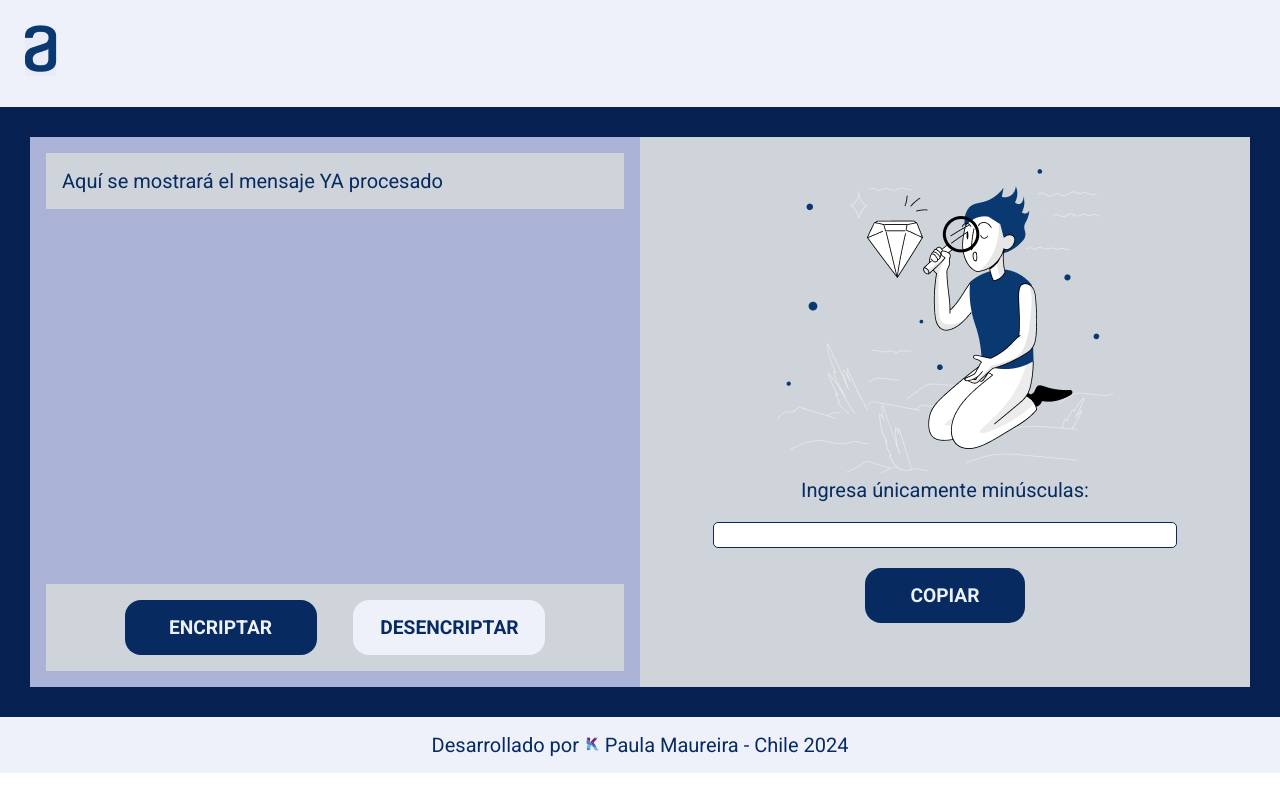
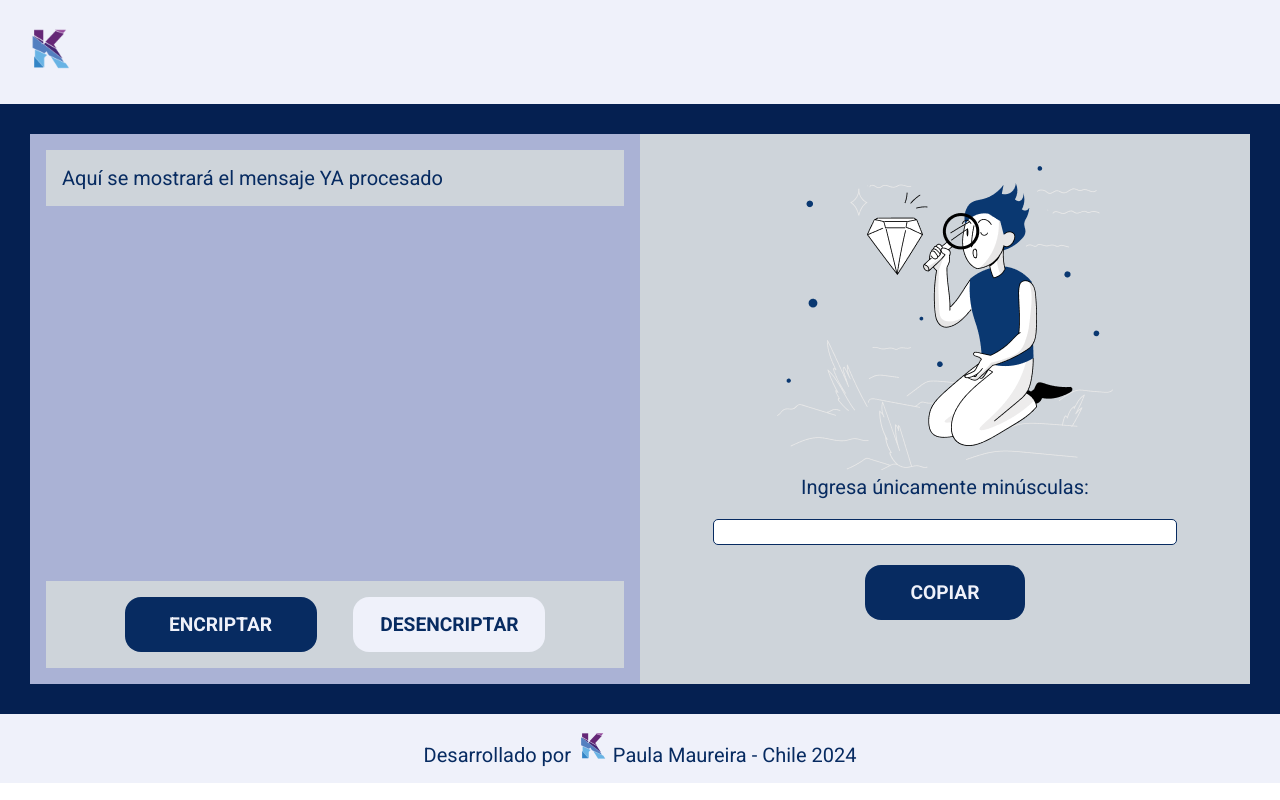
Before and after one commit to KAPRI27/encriptador_de_texto, a plain HTML site: page index.html in a window 1280 px wide. Drawn offline with Linux system fonts and the light colour scheme.

Commit message:
ordenando imagenes

```diff
--- a/index.html
+++ b/index.html
@@ -22,7 +22,7 @@
     <header class="header">
       <img
         class="header__logo"
-        src="./assets/imagenes/logoA.png"
+        src="./assets/imagenes/favicon.ico"
         alt="Logo letra k"
       />
     </header>
@@ -64,7 +64,7 @@
     </section>
     <!-- FOOTER -->
     <footer class="footer">
-      Desarrollado por <img src="./assets/imagenes/favicon-16x16.png" /> Paula
+      Desarrollado por <img src="./assets/imagenes/favicon-32x32.png" /> Paula
       Maureira - Chile 2024
     </footer>
 
```
Also changed, not shown: assets/imagenes/Encriptar.jpg (deleted), assets/imagenes/android-chrome-192x192.png (deleted), assets/imagenes/android-chrome-512x512.png (deleted), assets/imagenes/apple-touch-icon.png (deleted), assets/imagenes/logo_K.png (deleted), assets/imagenes/renderizacion-3d.jpg (deleted), assets/imagenes/renderizacion.jpg (deleted), assets/imagenes/site.webmanifest (deleted).
